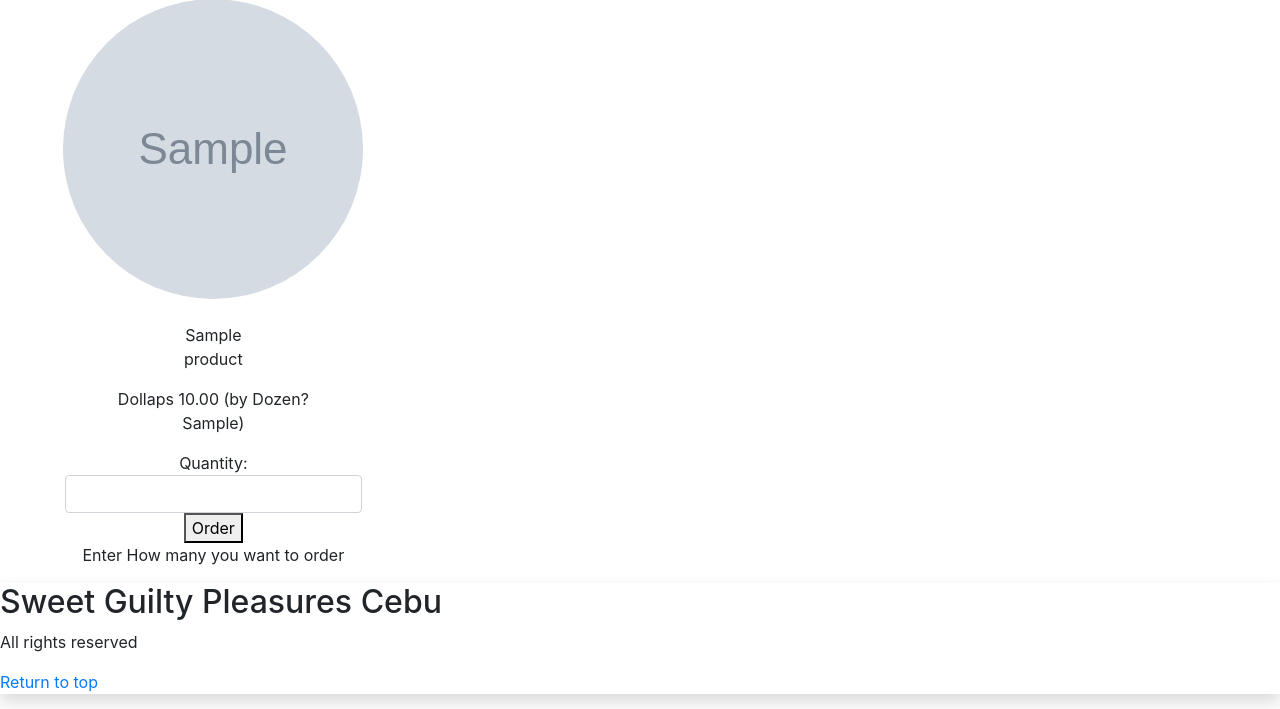
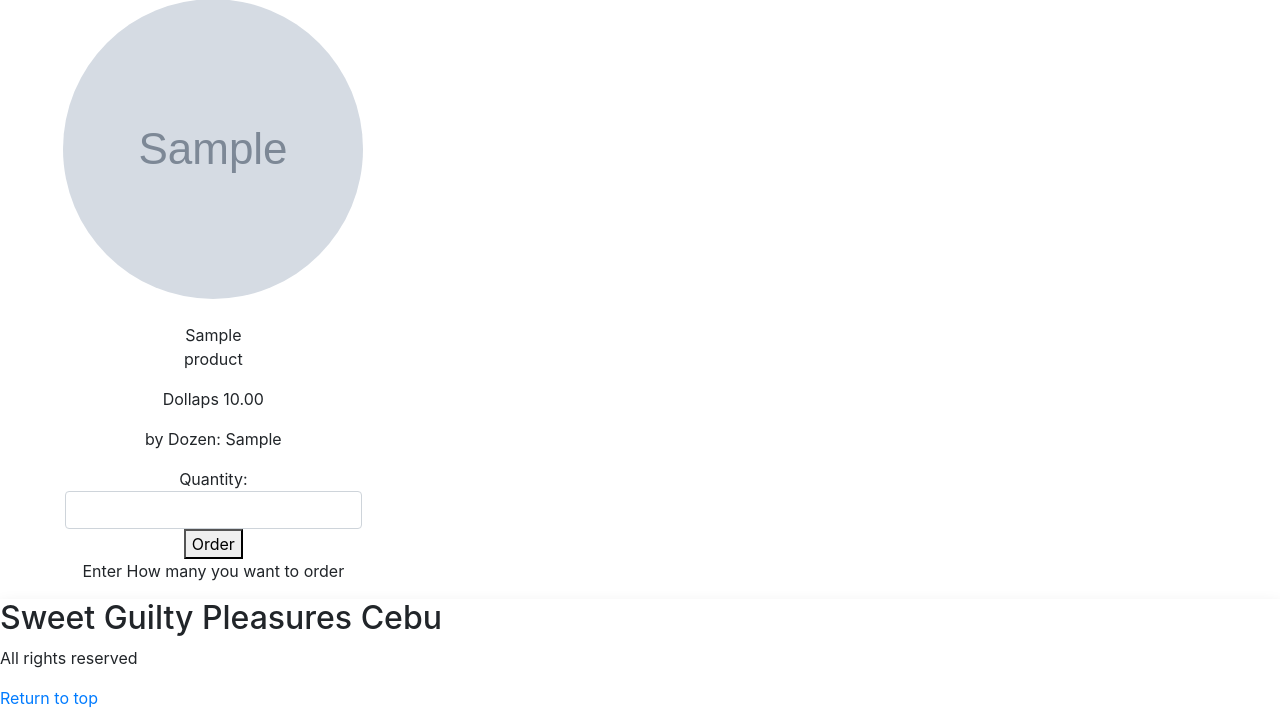
Before and after one commit to Invecx-vince/IM2_customerDB, a Django app: template customer/templates/warehouse/Products.html in a window 1280 px wide. Shown: the part 345-1054 px from the top of the page. Run offline with Django 3.2, Linux system fonts and the light colour scheme; the template is opened without the code that fills it: most values are stand-ins (such as "Sample title", 1, 10 or a date in 2020); grey boxes marked "Sample" are stand-in pictures; some libraries are stand-ins or nearby versions.

Commit message:
Update Products.html

```diff
--- a/customer/templates/warehouse/Products.html
+++ b/customer/templates/warehouse/Products.html
@@ -33,7 +33,7 @@ function showTxt(){
 <nav class="navbar navbar-expand-lg navbar-dark shadow p-10 mb-10" role="navigation" style="background-color:#ff3333;border:5px solid pink">
 
     <a class="navbar-brand" href="SGP_home.html">
-    <img src="SGPlogo.jpg" alt="SGPlogo" style="width:85px;" id="lugo">
+    <img src="/static/img/SGPlogo.jpg" alt="SGPlogo" style="width:85px;" id="lugo">
     </a>
 
       <h1 ><strong>Sweet Guilty Pleasures Cebu</strong></h1>
@@ -86,7 +86,8 @@ function showTxt(){
 {% endif %}
 <br><br>
 <p class="productname Food-Delivery" style="width:30%;" >{{product.name}}</p>
-<p class="prices Food-Delivery" style="width:50%;" >Dollaps {{product.price}}.00 (by Dozen? {{product.byDozen}})</p>
+<p class="prices Food-Delivery" style="width:50%;" >Dollaps {{product.price}}.00 </p>
+<p>by Dozen: {{product.byDozen}}</p>
 <form id="form" role="form" action="" method="POST" autocomplete= "off" enctype="multipart/form-data"
   background-color:white; style="width:75%; background-color:rgba(255,255,255,0.6); ">
   {% csrf_token %}
```
